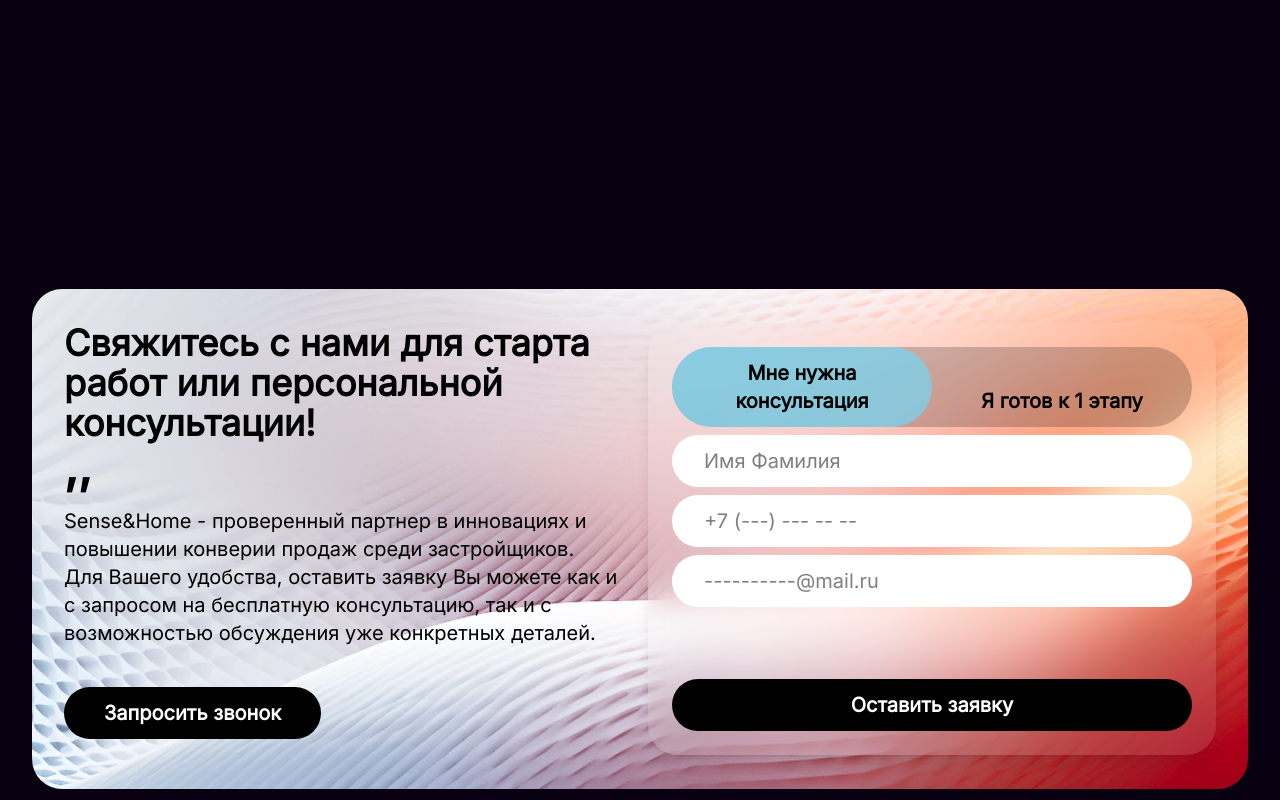
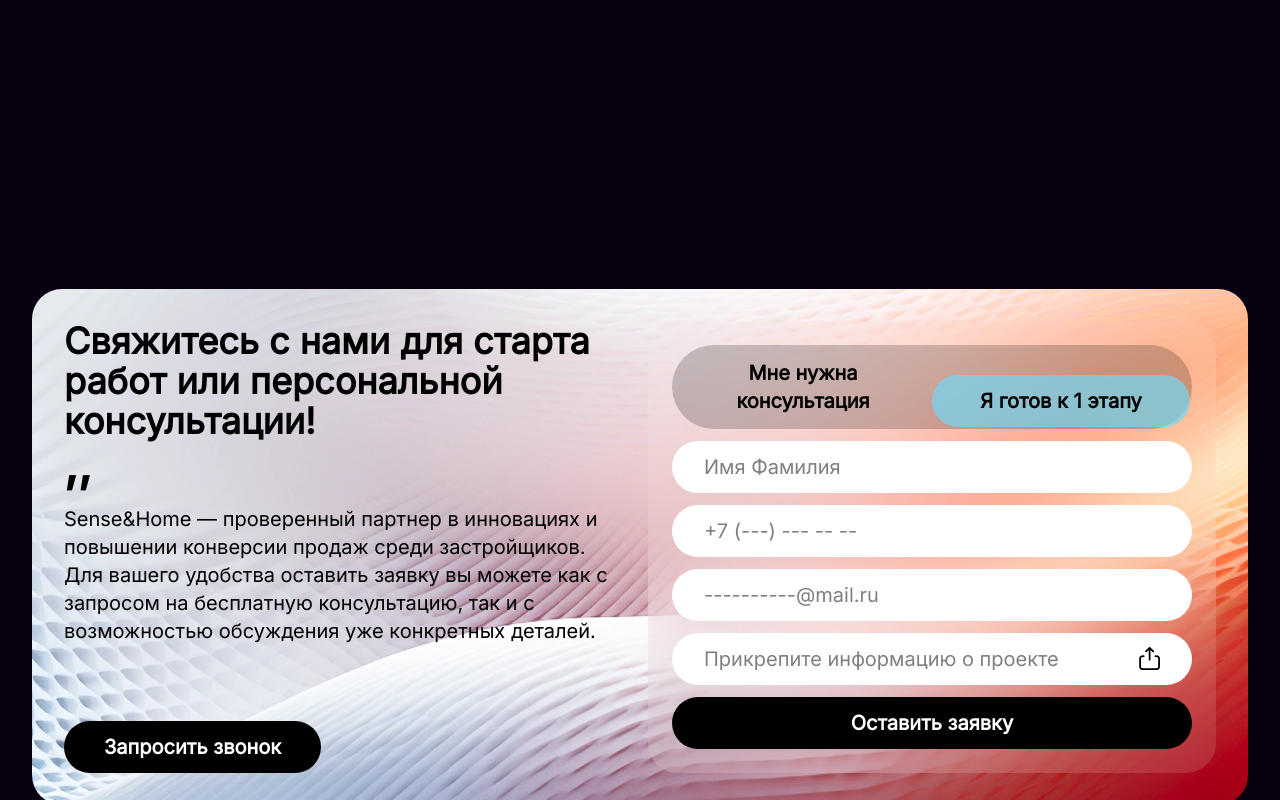
Before and after one commit to sense-and-home/sense-and-home-client, a React (Vite) app: page / in a window 1280 px wide. Both pictures are taken after a click on the button "Я готов к 1 этапу". Shown: the part 6420-7220 px from the top of the page. Built offline with nearby package versions, Linux system fonts and the light colour scheme.

Commit message:
feat: add toggle to application section

```diff
--- a/src/sections/ApplicationSection.tsx
+++ b/src/sections/ApplicationSection.tsx
@@ -1,6 +1,11 @@
 import ApplicationBackground from "@/assets/img/application-background.webp";
+import { useState } from "react";
+
+type TMode = "consultation" | "ready";
 
 export function ApplicationSection() {
+  const [mode, setMode] = useState<TMode>("consultation");
+
   return (
     <div className="bg-background px-8 py-8" id="application-section">
       <div
@@ -9,7 +14,8 @@ export function ApplicationSection() {
           backgroundImage: `url(${ApplicationBackground})`,
         }}
       >
-        <div className="text-xl">
+        <div className="flex h-full flex-col justify-between text-xl">
+          <div>
             <h3 className="text-4xl font-extrabold">
               Свяжитесь с нами для старта работ или персональной консультации!
             </h3>
@@ -17,19 +23,20 @@ export function ApplicationSection() {
             <div className="mb-4 text-5xl leading-none font-extrabold">,,</div>
 
             <p>
-            Sense&Home - проверенный партнер в инновациях и повышении конверии
-            продаж среди застройщиков.
+              Sense&Home — проверенный партнер в инновациях и повышении
+              конверсии продаж среди застройщиков.
             </p>
 
             <p>
-            Для Вашего удобства, оставить заявку Вы можете как и с запросом на
+              Для вашего удобства оставить заявку вы можете как с запросом на
               бесплатную консультацию, так и с возможностью обсуждения уже
               конкретных деталей.
             </p>
+          </div>
 
           <button
             type="button"
-            className="rounded-primary mt-10 inline-block bg-black px-10 py-3 text-xl font-bold text-white hover:cursor-pointer"
+            className="rounded-primary mt-10 inline-block w-fit bg-black px-10 py-3 text-xl font-bold text-white hover:cursor-pointer"
           >
             Запросить звонок
           </button>
@@ -37,20 +44,22 @@ export function ApplicationSection() {
 
         <div>
           <form
-            className="rounded-secondary flex h-full flex-col gap-2 bg-white/10 p-6 text-xl shadow-lg backdrop-blur-lg"
+            className="rounded-secondary flex h-full flex-col gap-3 bg-white/10 p-6 text-xl backdrop-blur-2xl"
             action="#"
           >
-            <div className="rounded-primary bg-black/20 text-xl font-bold">
+            <div className="rounded-primary bg-black/20 p-[2px] text-xl font-bold">
               <button
                 type="button"
-                className="bg-accent/70 w-1/2 rounded-[inherit] px-10 py-3 hover:cursor-pointer"
+                className={`${mode == "consultation" ? "bg-accent/70" : ""} w-1/2 rounded-[inherit] px-10 py-3 transition-colors hover:cursor-pointer`}
+                onClick={() => setMode("consultation")}
               >
                 Мне нужна консультация
               </button>
 
               <button
                 type="button"
-                className="w-1/2 rounded-[inherit] px-10 py-3 hover:cursor-pointer"
+                className={`${mode == "ready" ? "bg-accent/70" : ""} w-1/2 rounded-[inherit] px-10 py-3 transition-colors hover:cursor-pointer`}
+                onClick={() => setMode("ready")}
               >
                 Я готов к 1 этапу
               </button>
@@ -74,9 +83,28 @@ export function ApplicationSection() {
               placeholder="----------@mail.ru"
             />
 
+            <label
+              htmlFor="customFileInput"
+              className={`${mode === "consultation" ? "invisible opacity-0" : "opacity-100"} bg-foreground rounded-primary inline-flex min-w-md items-center justify-between px-8 py-3 text-black/50 transition-opacity hover:cursor-pointer`}
+            >
+              <span>Прикрепите информацию о проекте</span>
+
+              <svg width="21" height="25" viewBox="0 0 23 27" fill="none">
+                <path
+                  d="M7.7002 5.6998L11.6002 1.7998M11.6002 1.7998L15.5002 5.6998M11.6002 1.7998V14.7998M5.10049 10.8998C3.88905 10.8998 3.28332 10.8998 2.80552 11.0977C2.16844 11.3616 1.66199 11.8681 1.39811 12.5051C1.2002 12.9829 1.2002 13.5884 1.2002 14.7998V21.0398C1.2002 22.4959 1.2002 23.2235 1.48358 23.7797C1.73285 24.2689 2.13031 24.6674 2.61953 24.9167C3.17516 25.1998 3.90289 25.1998 5.35618 25.1998H17.8448C19.2981 25.1998 20.0248 25.1998 20.5804 24.9167C21.0697 24.6674 21.4678 24.2689 21.7171 23.7797C22.0002 23.224 22.0002 22.4971 22.0002 21.0438V14.7998C22.0002 13.5884 22.0001 12.9829 21.8021 12.5051C21.5383 11.8681 21.0322 11.3616 20.3952 11.0977C19.9174 10.8998 19.3116 10.8998 18.1002 10.8998"
+                  stroke="black"
+                  strokeWidth="2"
+                  strokeLinecap="round"
+                  strokeLinejoin="round"
+                />
+              </svg>
+            </label>
+
+            <input type="file" id="customFileInput" className="hidden" />
+
             <button
               type="submit"
-              className="rounded-primary mt-16 bg-black px-8 py-3 font-bold text-white hover:cursor-pointer"
+              className="rounded-primary bg-black px-8 py-3 font-bold text-white hover:cursor-pointer"
             >
               Оставить заявку
             </button>
```
Also changed, not shown: src/assets/icons/upload.svg (added). Lines whose indentation alone changed are shown as unchanged.
